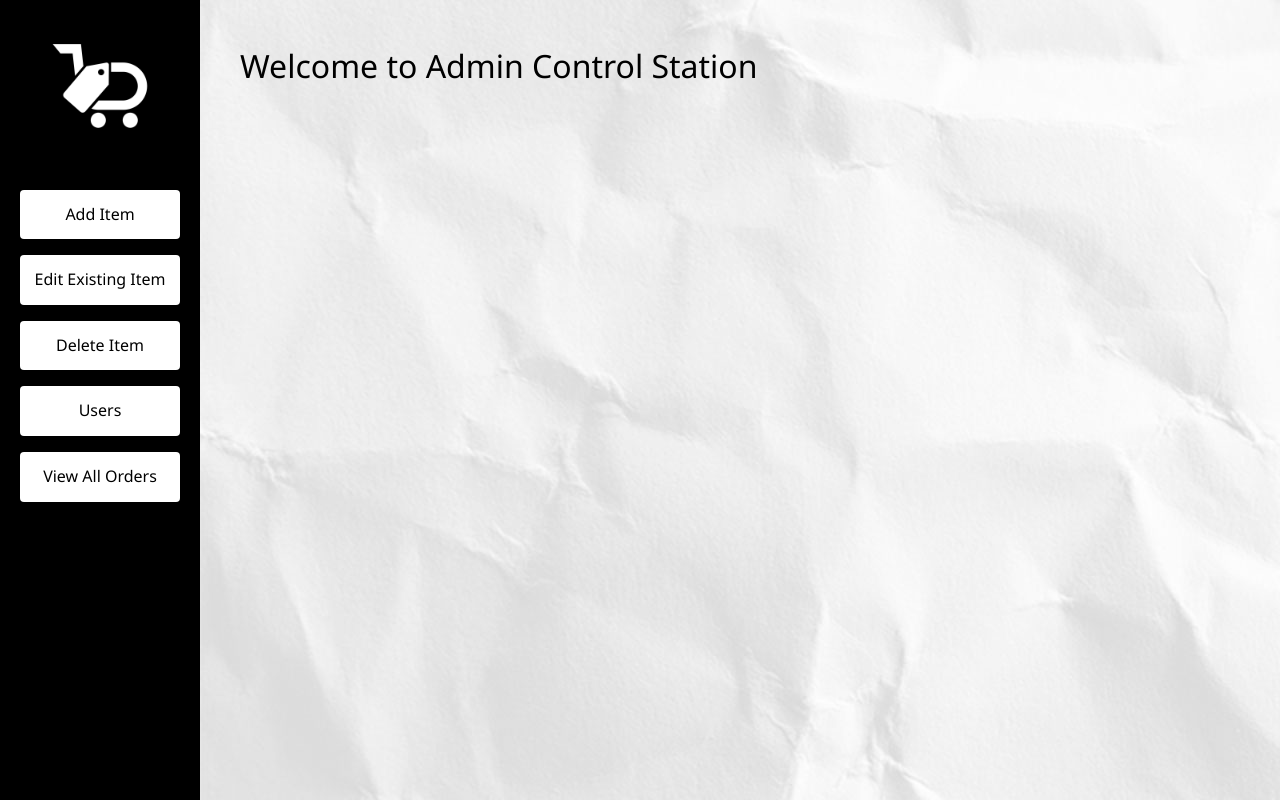
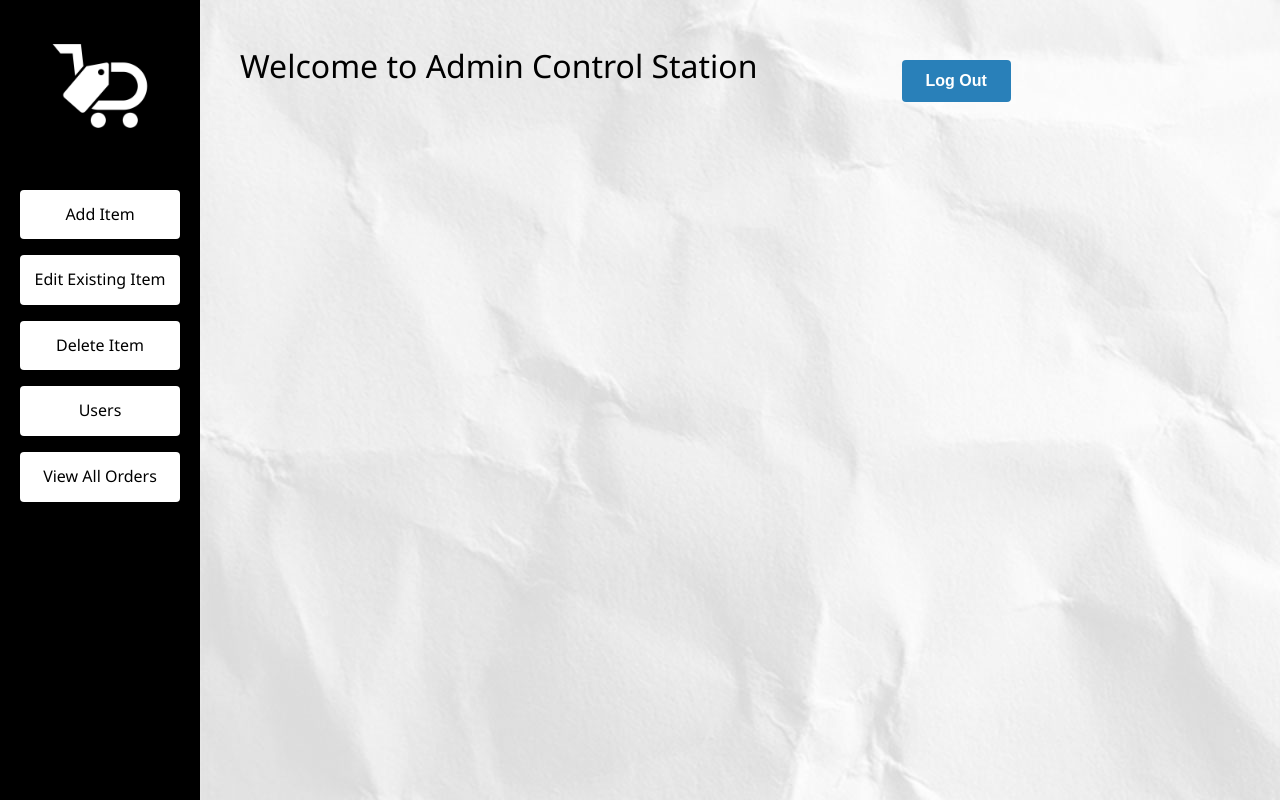
Before and after one commit to NBohair/miniPt, a PHP site: page /admin.php in a window 1280 px wide. Run offline with PHP 8.4, Linux system fonts and the light colour scheme; a user stored in the database is signed in.

Commit message:
Update admin.php

```diff
--- a/admin.php
+++ b/admin.php
@@ -22,6 +22,11 @@ if (empty($_SESSION['is_admin']) || $_SESSION['is_admin'] !== 1) {
     <!-- RIGHT MAIN CONTENT -->
     <main class="main-content">
       <h1>Welcome to Admin Control Station</h1>
+
+      <!-- Bouton de déconnexion -->
+      <form method="post" action="logout.php" style="margin-top: 20px;">
+        <button type="submit" class="btn-submit">Log Out</button>
+      </form>
     </main>
 
   </div>
```
